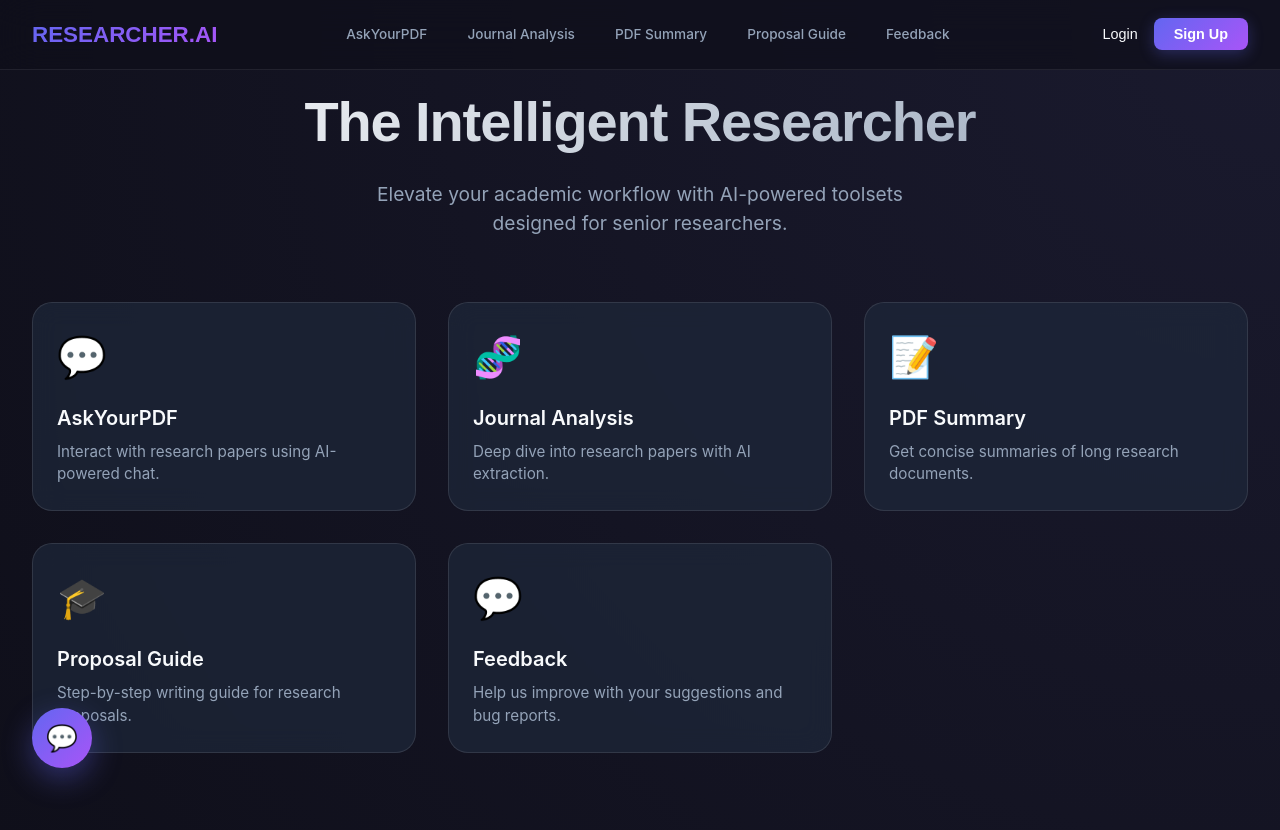
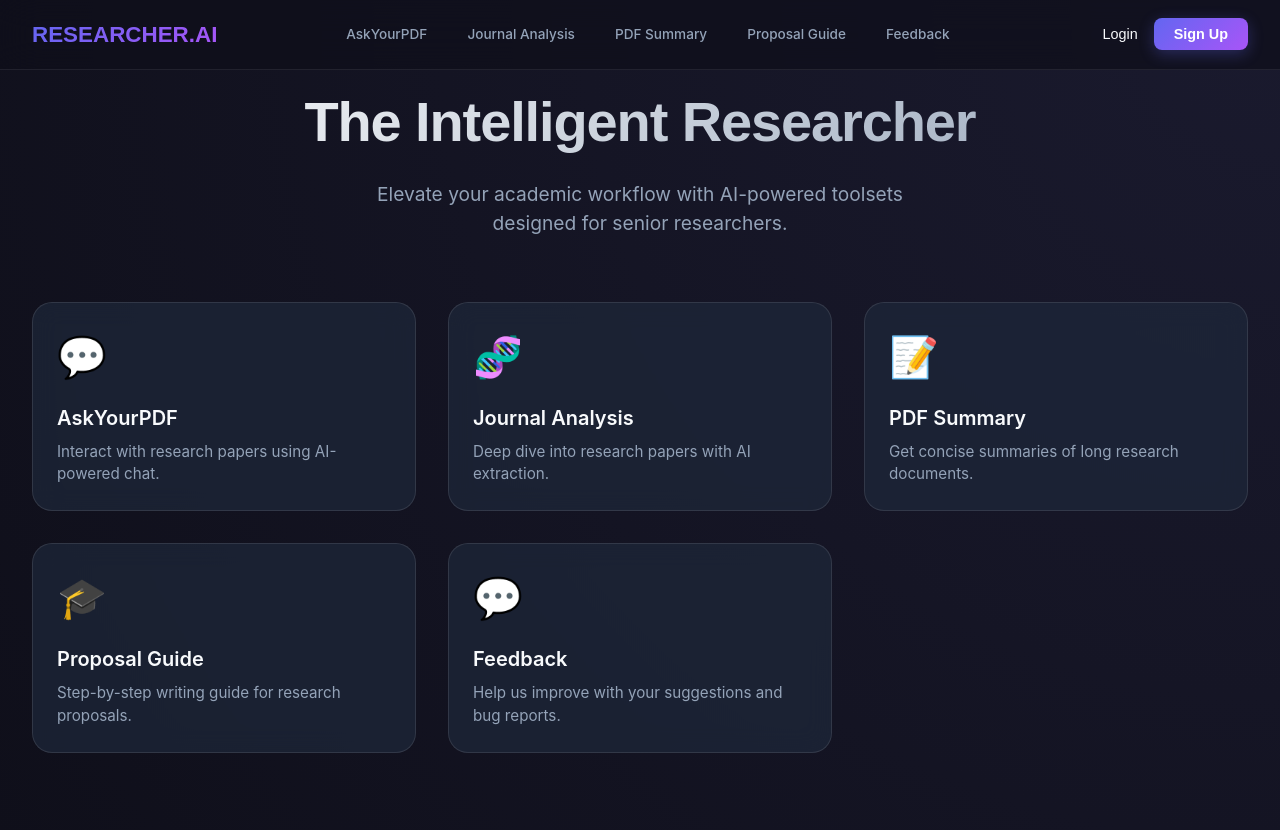
Before and after one commit to Sonne0523/Research-Tools, a React (Vite) app in the folder frontend/: page / in a window 1280 px wide. Shown: the top 830 px of the page. Built offline with nearby package versions, Linux system fonts and the light colour scheme.

Commit message:
UI: Completely removed floating feedback button from application

```diff
--- a/frontend/src/App.tsx
+++ b/frontend/src/App.tsx
@@ -7,7 +7,6 @@ import SummaryView from './components/SummaryView';
 import ProposalView from './components/ProposalView';
 import AuthView from './components/AuthView';
 import FeedbackView from './components/FeedbackView';
-import FeedbackButton from './components/FeedbackButton';
 
 const tools = [
   { id: 'ask-pdf', title: 'AskYourPDF', desc: 'Interact with research papers using AI-powered chat.', icon: '💬', component: AskYourPDFView },
@@ -130,7 +129,6 @@ function App() {
           </div>
         )}
       </div>
-      <FeedbackButton />
     </GoogleOAuthProvider>
   );
 }
```
